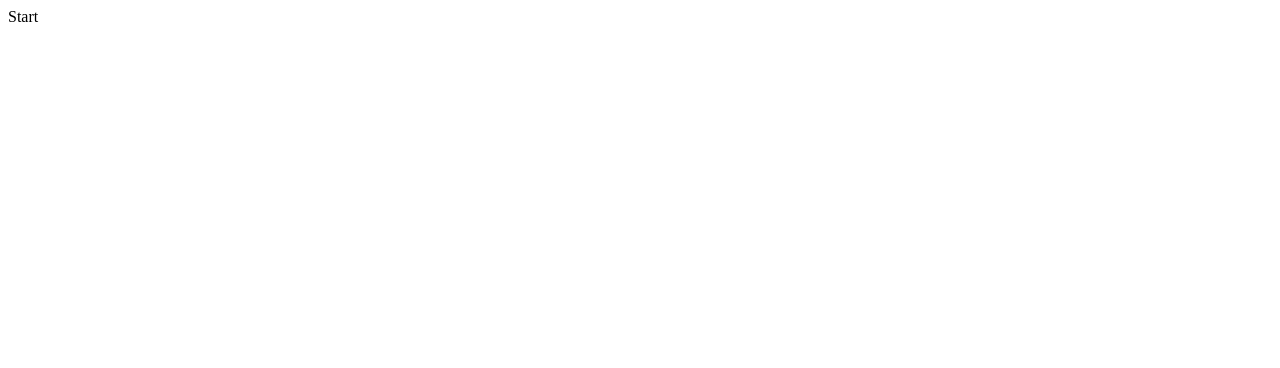
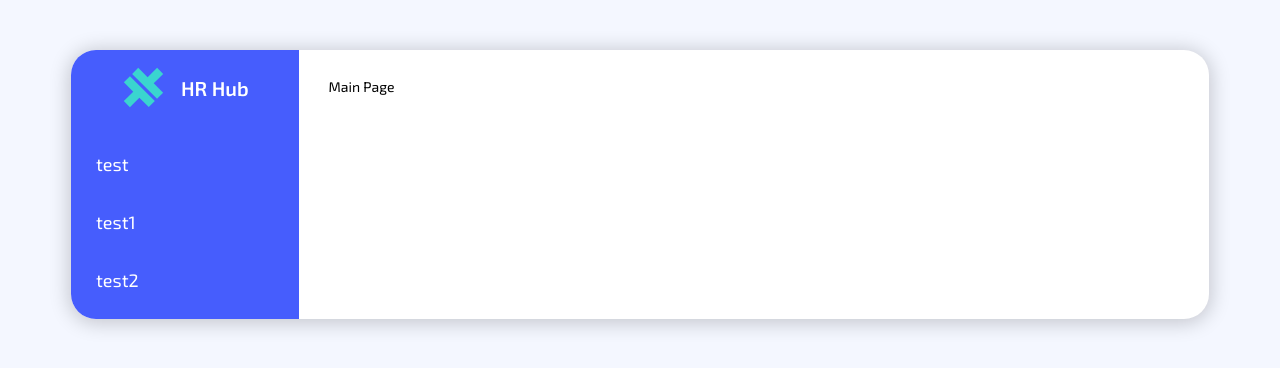
Before and after one commit to frendip/hr-hub, a React (Create React App) app in the folder frontend/: page / in a window 1280 px wide. Shown: the top 368 px of the page. Built offline with nearby package versions, Linux system fonts and the light colour scheme.

Commit message:
(frontend) add router and sidebar

```diff
--- a/frontend/package.json
+++ b/frontend/package.json
@@ -13,6 +13,7 @@
 		"clsx": "^2.1.0",
 		"react": "^18.2.0",
 		"react-dom": "^18.2.0",
+		"react-router-dom": "^6.21.3",
 		"react-scripts": "5.0.1",
 		"sass": "^1.70.0",
 		"typescript": "^4.9.5",
--- a/frontend/src/App.tsx
+++ b/frontend/src/App.tsx
@@ -1,5 +1,13 @@
-function App() {
-	return <div>Start</div>
-}
+import AppRouter from './components/AppRouter/AppRouter';
+import './styles/styles.module.scss';
+import {BrowserRouter} from 'react-router-dom';
 
-export default App
+const App = () => {
+    return (
+        <BrowserRouter>
+            <AppRouter />
+        </BrowserRouter>
+    );
+};
+
+export default App;
--- /dev/null
+++ b/frontend/src/components/AppRouter/AppRouter.tsx
@@ -0,0 +1,15 @@
+import {Routes, Route} from 'react-router-dom';
+import Layout from '../Layout/Layout';
+
+const AppRouter = () => {
+    return (
+        <Routes>
+            <Route path="/" element={<Layout />}>
+                <Route index element={<div> Main Page</div>} />
+                <Route path="*" element={<div>Not found</div>} />
+            </Route>
+        </Routes>
+    );
+};
+
+export default AppRouter;
--- /dev/null
+++ b/frontend/src/components/Layout/Layout.module.scss
@@ -0,0 +1,22 @@
+.wrapper {
+    max-width: 1170px;
+    margin: 50px auto;
+    padding-left: 16px;
+    padding-right: 16px;
+}
+
+.content {
+    display: flex;
+
+    background: #fff;
+    box-shadow: 0 2px 20px 2px rgba(0, 0, 0, 0.2);
+    border-radius: 25px;
+}
+
+.sidebar {
+    flex: 0 0 20%;
+}
+
+.outletContainer {
+    padding: 30px;
+}
--- /dev/null
+++ b/frontend/src/components/Layout/Layout.tsx
@@ -0,0 +1,18 @@
+import Sidebar from '../Sidebar/Sidebar';
+import {Outlet} from 'react-router-dom';
+import classes from './Layout.module.scss';
+
+const Layout = () => {
+    return (
+        <div className={classes.wrapper}>
+            <div className={classes.content}>
+                <Sidebar className={classes.sidebar} />
+                <div className={classes.outletContainer}>
+                    <Outlet />
+                </div>
+            </div>
+        </div>
+    );
+};
+
+export default Layout;
--- /dev/null
+++ b/frontend/src/components/Sidebar/Sidebar.module.scss
@@ -0,0 +1,87 @@
+.sidebar {
+    border-radius: inherit;
+    border-top-right-radius: 0;
+    border-bottom-right-radius: 0;
+
+    background-color: var(--sidebar-bg-color);
+
+    &__header {
+        display: flex;
+        align-items: center;
+        justify-content: center;
+        gap: 0 15px;
+
+        padding: 15px 0;
+
+        transition: opacity var(--transition-duration);
+
+        &:hover {
+            opacity: 0.7;
+        }
+
+        &:active {
+            opacity: 0.95;
+        }
+    }
+
+    &__logo {
+        position: relative;
+        width: 45px;
+        height: 45px;
+
+        img {
+            position: absolute;
+            width: 100%;
+            height: 100%;
+            top: 0;
+            left: 0;
+            object-fit: cover;
+        }
+    }
+
+    &__title {
+        font-weight: 600;
+        font-size: 20px;
+        color: var(--sidebar-text-color);
+    }
+
+    &__list {
+        padding: 15px 0;
+    }
+}
+
+.list {
+    display: flex;
+    flex-direction: column;
+    gap: 10px 0;
+
+    &__item {
+        position: relative;
+        padding: 15px 25px;
+
+        font-size: 18px;
+        color: var(--sidebar-text-color);
+
+        transition: background 1s;
+
+        &::before {
+            content: '';
+            position: absolute;
+            top: 0;
+            left: 0;
+            width: 100%;
+            height: 100%;
+
+            display: block;
+            opacity: 0;
+
+            background: var(--sidebar-btn-hover-gradient);
+
+            transition: opacity var(--transition-duration) ease-in-out;
+        }
+
+        &:hover::before {
+            opacity: 1;
+        }
+    }
+}
--- /dev/null
+++ b/frontend/src/components/Sidebar/Sidebar.tsx
@@ -0,0 +1,33 @@
+import {FC, HTMLAttributes} from 'react';
+import {Link} from 'react-router-dom';
+import classes from './Sidebar.module.scss';
+import clsx from 'clsx';
+import logoIcon from '../../assets/img/logo.svg';
+
+interface SidebarProps extends HTMLAttributes<HTMLDivElement> {}
+
+const Sidebar: FC<SidebarProps> = ({className}) => {
+    return (
+        <div className={clsx(className, classes.sidebar)}>
+            <Link to={'/'} className={classes.sidebar__header}>
+                <div className={classes.sidebar__logo}>
+                    <img src={logoIcon} alt="logo" />
+                </div>
+                <div className={classes.sidebar__title}>HR Hub</div>
+            </Link>
+            <div className={clsx(classes.sidebar__list, classes.list)}>
+                <Link to={'/test'} className={classes.list__item}>
+                    test
+                </Link>
+                <Link to={'/test1'} className={classes.list__item}>
+                    test1
+                </Link>
+                <Link to={'/test2'} className={classes.list__item}>
+                    test2
+                </Link>
+            </div>
+        </div>
+    );
+};
+
+export default Sidebar;
--- /dev/null
+++ b/frontend/src/styles/nullstyle.scss
@@ -0,0 +1,17 @@
+/*Обнуление*/
+*{padding: 0;margin: 0;border: 0;}
+*,*:before,*:after{-moz-box-sizing: border-box;-webkit-box-sizing: border-box;box-sizing: border-box;}
+:focus,:active{outline: none;}
+a:focus,a:active{outline: none;}
+nav,footer,header,aside{display: block;}
+html,body{height:100%;width:100%;line-height:1;font-size:14px;-ms-text-size-adjust:100%;-moz-text-size-adjust:100%;-webkit-text-size-adjust:100%;}
+input,button,textarea{font-family:inherit;}
+input::-ms-clear{display: none;}
+button{cursor: pointer;}
+button::-moz-focus-inner{padding:0;border:0;}
+a,a:visited{text-decoration: none;}
+a:hover{text-decoration: none;}
+ul li{list-style: none;}
+img{vertical-align: top;}
+h1,h2,h3,h4,h5,h6{font-size:inherit;font-weight: inherit;}
+/*--------------------*/
--- /dev/null
+++ b/frontend/src/styles/styles.module.scss
@@ -0,0 +1,12 @@
+@import url('https://fonts.googleapis.com/css2?family=Exo+2:wght@400;500;600;700&display=swap');
+@import 'nullstyle';
+@import 'variables';
+
+body {
+    font-family: 'Exo 2', sans-serif;
+    background: #f4f7ff no-repeat fixed;
+}
+
+[id='root'] {
+    height: 100%;
+}
--- /dev/null
+++ b/frontend/src/styles/variables.scss
@@ -0,0 +1,12 @@
+:root {
+    --sidebar-bg-color: #465dfd;
+    --sidebar-text-color: #fff;
+    --sidebar-btn-hover-gradient: linear-gradient(
+        90deg,
+        rgba(255, 255, 255, 0.25) 0%,
+        rgba(255, 255, 255, 0.3) 35%,
+        rgba(255, 255, 255, 0.1) 100%
+    );
+
+    --transition-duration: 0.25s;
+}
```
Also changed, not shown: frontend/src/index.tsx (+4 -4 lines), frontend/src/assets/img/logo.svg (added), 1 other file (tests, documents, lock files or other folders).
